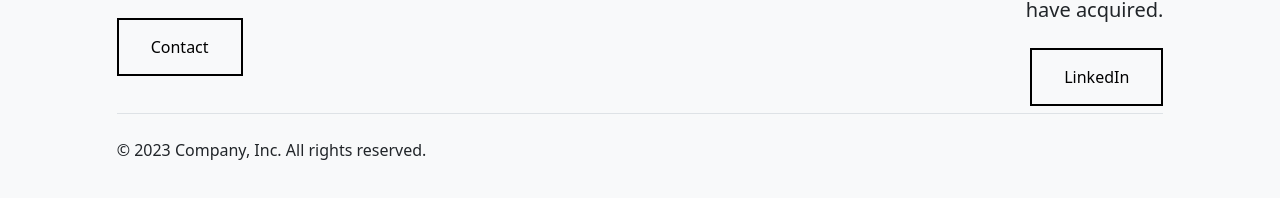
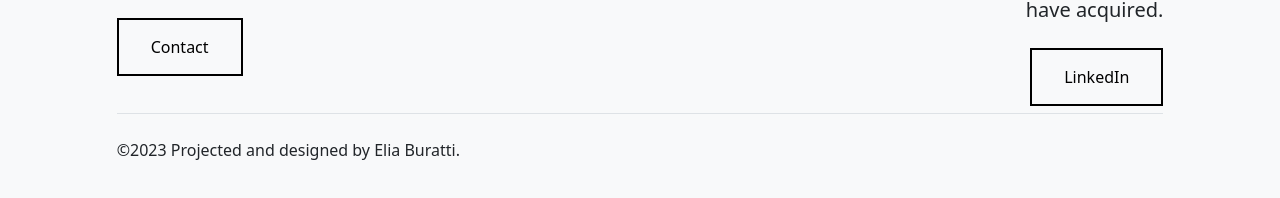
Before and after one commit to EliaBuratti/vite-boolfolio, a Vue app: page / in a window 1280 px wide. Shown: the part 2003-2201 px from the top of the page. Built offline with nearby package versions, Linux system fonts and the light colour scheme; no server answers.

Commit message:
fix year dinamically

```diff
--- a/src/components/partials/FooterInfo.vue
+++ b/src/components/partials/FooterInfo.vue
@@ -50,7 +50,7 @@ export default {
             </div>
 
             <div class="d-flex flex-column flex-sm-row justify-content-between pt-4 mt-4 border-top">
-                <p>© 2023 Company, Inc. All rights reserved.</p>
+                <p v-text="'©' + new Date().getFullYear() + ' Projected and designed by Elia Buratti.'"></p>
             </div>
         </div>
     </div>
```
